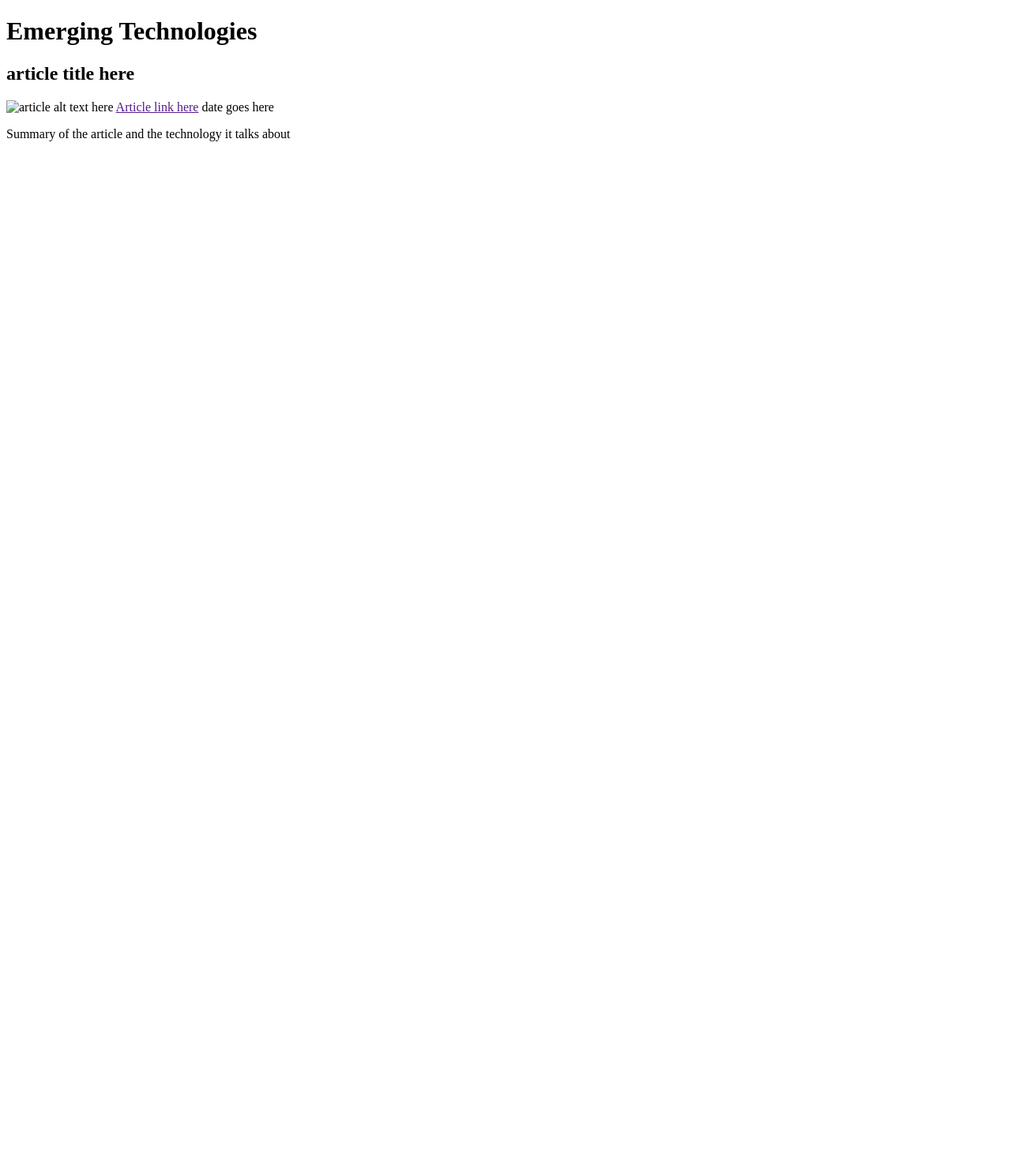
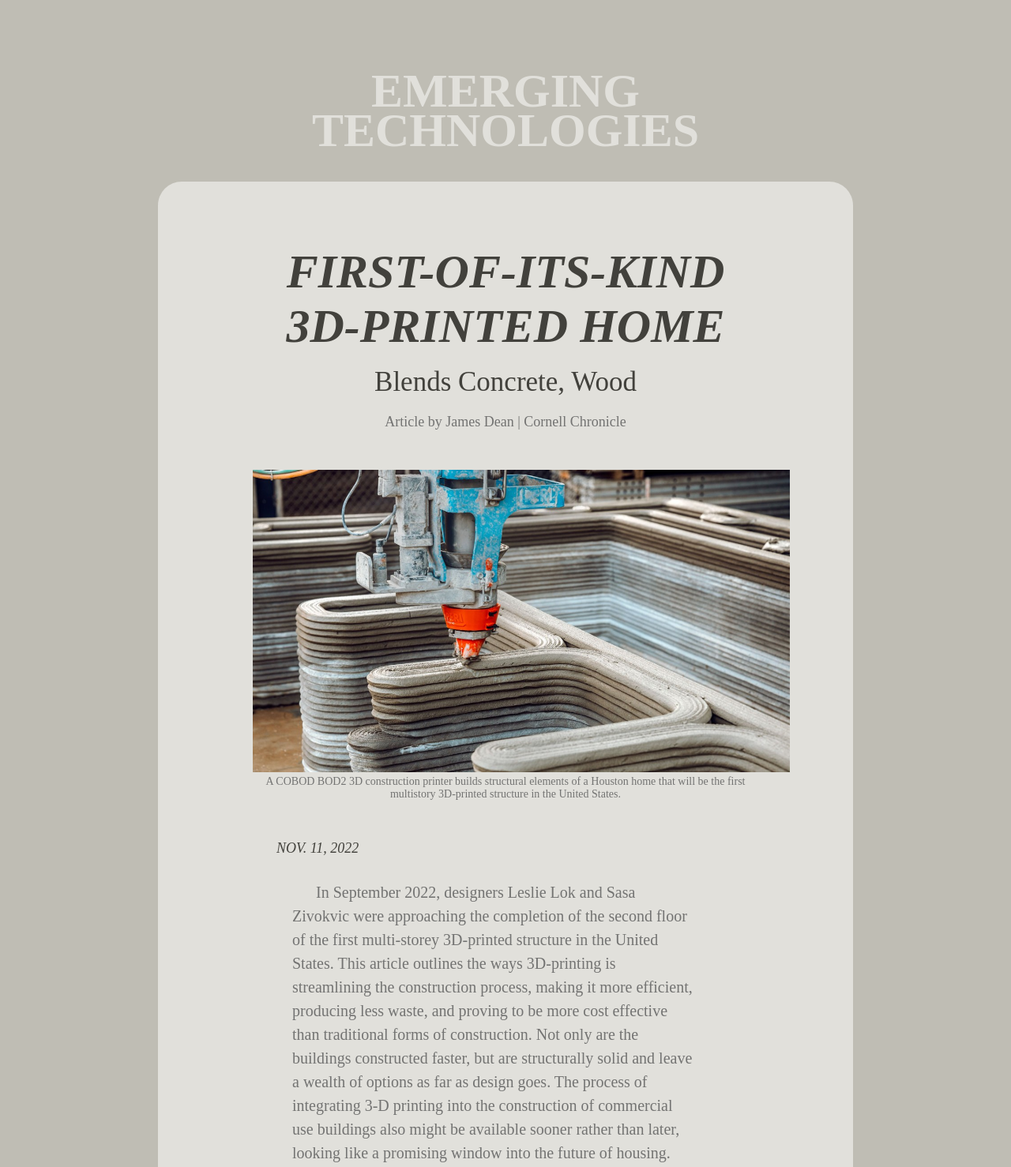
Before and after one commit to jjordanbrown/blog_1500_05, a plain HTML site: page index.html in a window 1280 px wide. Shown: the top 1478 px of the page at 79% size. Before the commit the page ends 800 px from the top, so only its background shows below. Drawn offline with Linux system fonts and the light colour scheme.

Commit message:
Article 1 Update

```diff
--- /dev/null
+++ b/CSS/style.css
@@ -0,0 +1,115 @@
+body{
+    background-color: #BFBDB4;
+    margin: 0px auto 275px auto;
+}
+
+main{
+    margin: 0px 200px 0px 200px;
+    padding: 30px 100px 100px 100px;
+    background-color: #E1E0DB;
+    border-radius: 30px 30px 0px 0px;
+}
+
+header {
+    font-family: charter;
+    font-size: 30px;
+    padding-top:40px;
+    margin: 10px auto 10px auto;
+    text-align: center;
+    color: #E1E0DB;
+    line-height: 50px;
+
+}
+
+h2{
+    text-align: center;
+    font-family: stilson;
+    font-size: 60px;
+    font-style: oblique;
+    margin:0px;
+    padding-top:50px;
+}
+
+a{
+    text-decoration:none;
+    color: #42413c;
+}
+
+a:hover{
+    color:#a6a682;
+}
+
+h3{
+    text-align: center;
+    padding-bottom: 5px;
+    font-family: neue montreal;
+    font-size: 35px;
+    font-weight: lighter;
+    line-height: 1px;
+    color: #42413c;
+}
+
+h4{
+    text-align: center;
+    margin: 0px 30px;
+    font-family: neue montreal;
+    font-size: 18px;
+    color: #737372;
+    padding-bottom: 50px;
+    font-weight: lighter;
+}
+
+img{
+    display: block;
+    margin-left: auto;
+    margin-right: auto;
+    width: 100%;
+    text-align: center;
+    margin:0px 20px;
+    display:inline-block;
+}
+
+figure{
+    text-align: center;
+    margin: 0px 30px;
+    color: #737372;
+    font-family: neue montreal;
+    font-size: 14px;
+}
+
+time{
+    margin:0px 50px;
+    display:inline-block;
+    padding:50px 0px 30px 0px;
+    font-family: stilson;
+    font-style:oblique;
+    font-size: 18px;
+    color:#42413c;
+}
+
+p{
+    margin:0px 100px 0px 70px;
+    display:inline-block;
+    text-indent: 30px;
+    font-family: neue montreal;
+    font-size: 20px;
+    line-height: 30px;
+    color: #737372;
+}
+
+footer{
+    margin: 0px 200px 0px 200px;
+    padding: 100px 0px 40px 0px;
+    text-align: center;
+    background-color: #E1E0DB;
+    border-radius: 0px 0px 30px 30px;
+}
+
+span{
+    margin: 0px;
+    font-size: 18px;
+    color: #a6a682;
+    text-align: center;
+    font-family: charter;
+    line-height: 70px;
+    }
--- a/index.html
+++ b/index.html
@@ -4,20 +4,29 @@
     <meta charset="UTF-8">
     <meta http-equiv="X-UA-Compatible" content="IE=edge">
     <meta name="viewport" content="width=device-width, initial-scale=1.0">
-    <title>Student Name - Emerging Technology Blog</title>
+    <link rel="stylesheet" href="./CSS/style.css">
+    <title>Jordan Brown - Emerging Technology Blog</title>
 </head>
 <body>
-    <h1>Emerging Technologies</h1>
+    <header>
+        <h1>EMERGING </br>TECHNOLOGIES</h1>
+    </header>
+    <div>
     <main>
         <!-- sample of a blog post -->
         <article>
-            <h2>article title here</h2>
-            <img src="" alt="article alt text here">
-            <a href="">Article link here</a>
-            <time>date goes here</time>
-            <p>Summary of the article and the technology it talks about</p>
+            <a href="https://news.cornell.edu/stories/2022/09/first-its-kind-3d-printed-home-blends-concrete-wood" target="blank">
+            <h2>FIRST-OF-ITS-KIND</br> 3D-PRINTED HOME</h2></a>
+            <h3>Blends Concrete, Wood </br></h3>
+            <h4>Article by James Dean | Cornell Chronicle</h4>
+            <img src="../blog_1500_05/images/04_houston-3d-printed-house_3_credit-hannah-a_0.jpeg" alt="Strides in Additive Construction">
+            <figure>A COBOD BOD2 3D construction printer builds structural elements of a Houston home that will be the first multistory 3D-printed structure in the United States.</figure>
+            <time>NOV. 11, 2022</time>
+            <p> In September 2022, designers Leslie Lok and Sasa Zivokvic were approaching the completion of the second floor of the first multi-storey 3D-printed structure in the United States. This article outlines the ways 3D-printing is streamlining the construction process, making it more efficient, producing less waste, and proving to be more cost effective than traditional forms of construction. Not only are the buildings constructed faster, but are structurally solid and leave a wealth of options as far as design goes. The process of integrating 3-D printing into the construction of commercial use buildings also might be available sooner rather than later, looking like a promising window into the future of housing.</p>
         </article>
         <!-- end of sample -->
     </main>
+    <footer><span>thanks for reading</span> </br>:^)</footer>
+
 </body>
 </html>
```
Also changed, not shown: images/04_houston-3d-printed-house_3_credit-hannah-a_0.jpeg (added).
